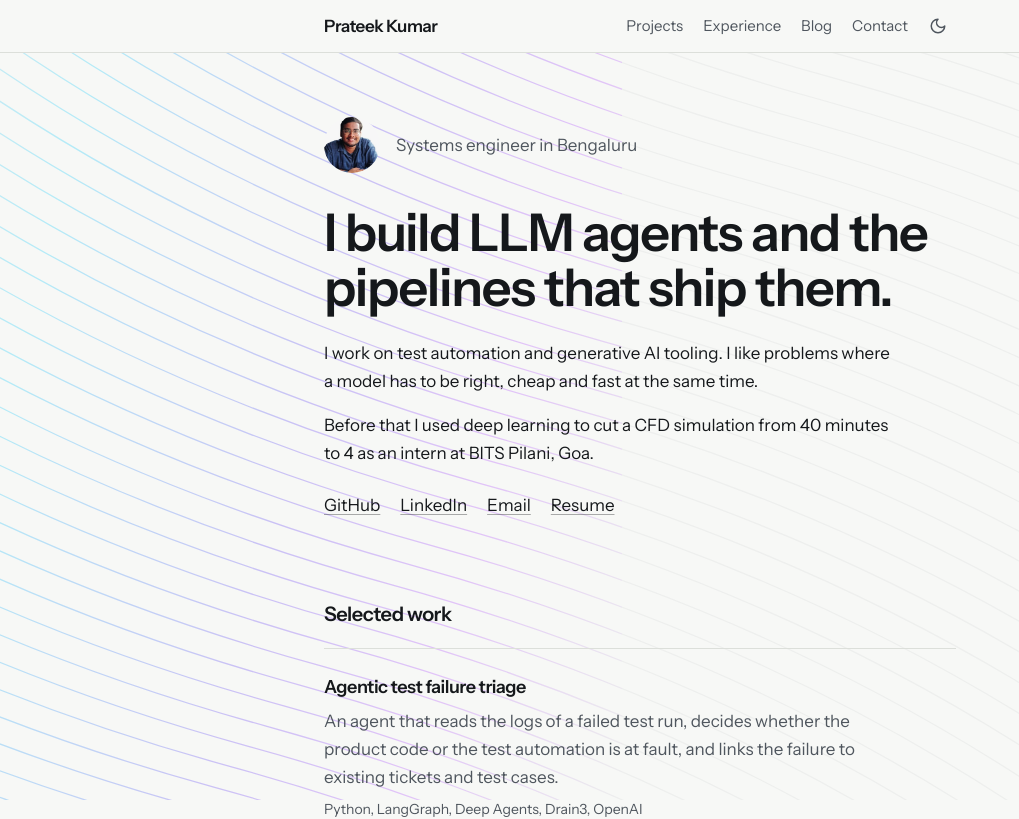
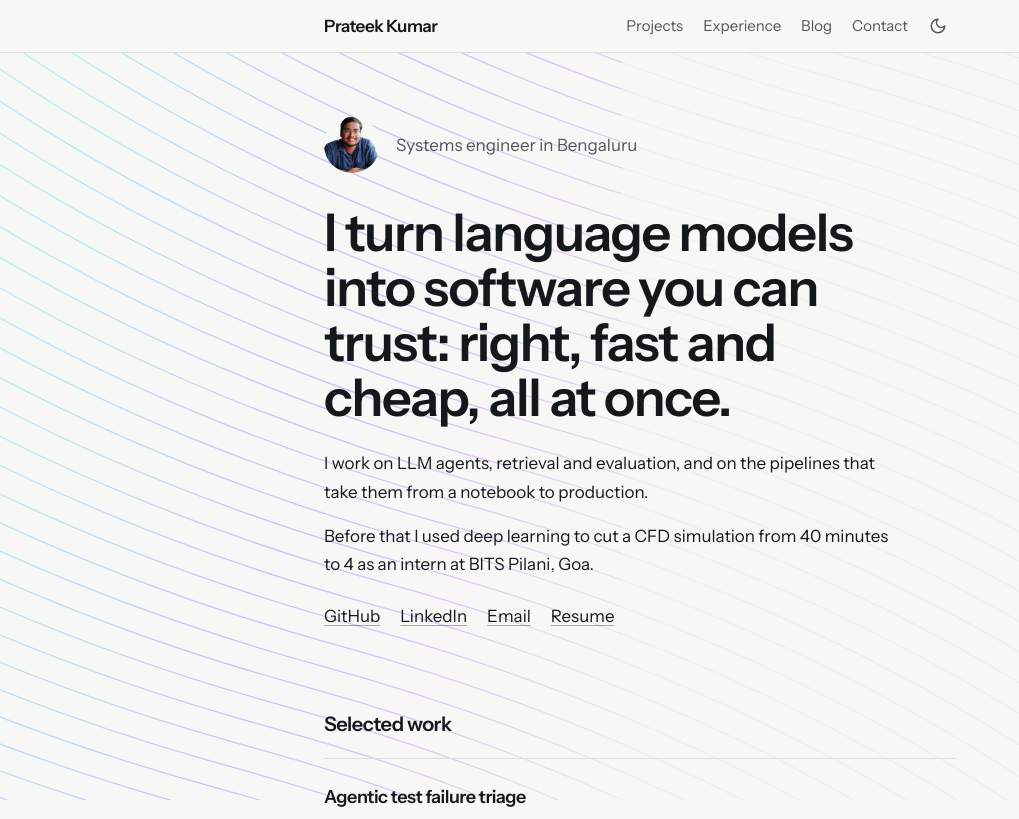
Before and after one commit to Prateekk02/portfolio, a Next.js app in the folder frontend/: page / in a window 1280 px wide. Shown: the top 819 px of the page, without its empty margins (0-1019 px from the left). Built offline with nearby package versions, Linux system fonts and the light colour scheme.

Commit message:
feat: use the new ai engineering headline and intro

```diff
--- a/frontend/src/data/profile.ts
+++ b/frontend/src/data/profile.ts
@@ -2,9 +2,9 @@ export const SITE_URL = "https://www.prateekkumar.dev";
 
 export const profile = {
   name: "Prateek Kumar",
-  headline: "I build LLM agents and the pipelines that ship them.",
+  headline: "I turn language models into software you can trust: right, fast and cheap, all at once.",
   intro: [
-    "I work on test automation and generative AI tooling. I like problems where a model has to be right, cheap and fast at the same time.",
+    "I work on LLM agents, retrieval and evaluation, and on the pipelines that take them from a notebook to production.",
     "Before that I used deep learning to cut a CFD simulation from 40 minutes to 4 as an intern at BITS Pilani, Goa.",
   ],
   location: "Bengaluru",
```
